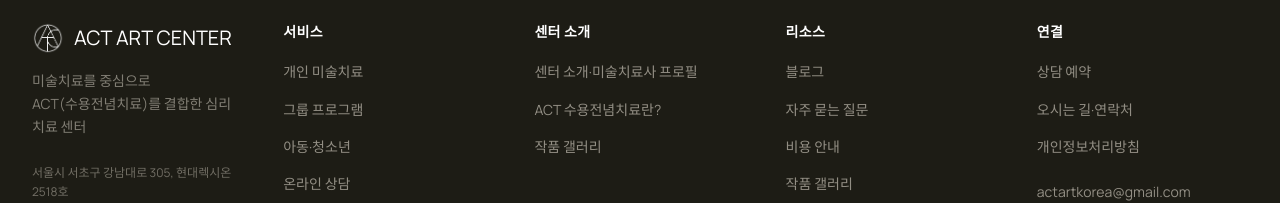
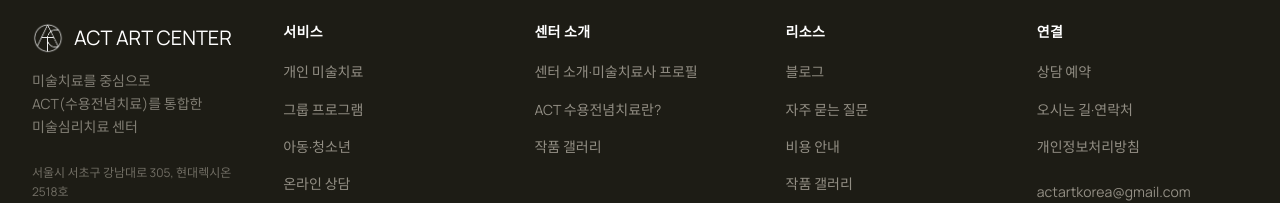
Before and after one commit to act-art-center/actartcenter.com, a Next.js app: page / in a window 1280 px wide. Shown: the part 8439-8642 px from the top of the page. Built offline with nearby package versions, Linux system fonts and the light colour scheme.

Commit message:
content: update footer center description

```diff
--- a/src/components/layout/Footer.tsx
+++ b/src/components/layout/Footer.tsx
@@ -36,7 +36,8 @@
             </Link>
             <p className="mt-4 text-sm text-stone/60 max-w-[28ch] leading-relaxed">
               미술치료를 중심으로<br />
-              ACT(수용전념치료)를 결합한 심리치료 센터
+              ACT(수용전념치료)를 통합한<br />
+              미술심리치료 센터
             </p>
 
             {/* Address — clickable to /contact so visitors can find the map */}
```
